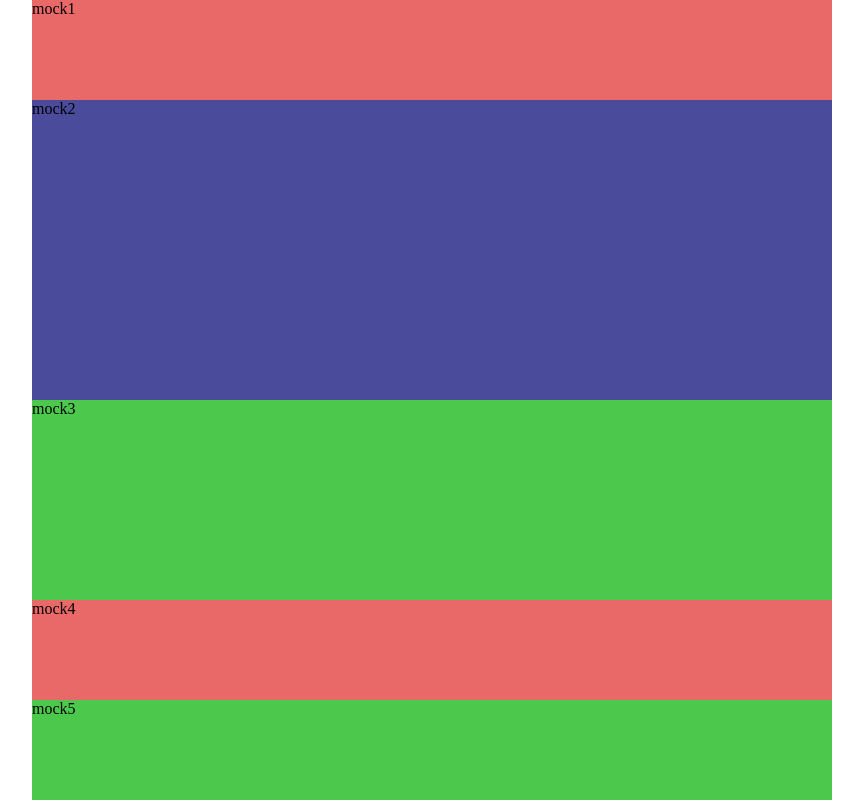
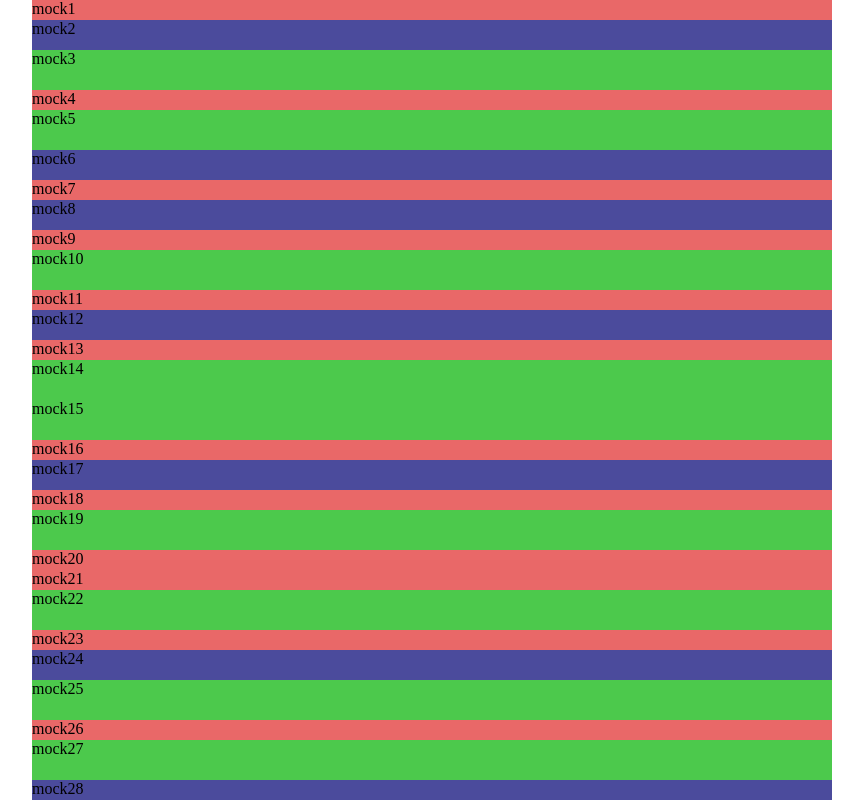
Before and after one commit to zhansingsong/fe-tutorial, a plain HTML site: page virtual-list/demo/list.html in a window 1280 px wide. Shown: the whole page, without its empty margins (208-1071 px from the left). Drawn offline with Linux system fonts and the light colour scheme.

Commit message:
update demo

```diff
--- a/virtual-list/demo/data.json
+++ b/virtual-list/demo/data.json
@@ -40,7 +40,38 @@
     {"text": "mock36", "type": 1},
     {"text": "mock37", "type": 2},
     {"text": "mock38", "type": 3},
-    {"text": "mock39", "type": 3},
-    {"text": "mock40", "type": 2}
+    {"text": "mock39", "type": 1},
+    {"text": "mock40", "type": 3},
+    {"text": "mock41", "type": 2},
+    {"text": "mock42", "type": 1},
+    {"text": "mock43", "type": 3},
+    {"text": "mock44", "type": 1},
+    {"text": "mock45", "type": 3},
+    {"text": "mock46", "type": 3},
+    {"text": "mock47", "type": 2},
+    {"text": "mock48", "type": 3},
+    {"text": "mock49", "type": 3},
+    {"text": "mock50", "type": 2},
+    {"text": "mock51", "type": 3},
+    {"text": "mock52", "type": 3},
+    {"text": "mock53", "type": 3},
+    {"text": "mock54", "type": 1},
+    {"text": "mock55", "type": 2},
+    {"text": "mock56", "type": 1},
+    {"text": "mock57", "type": 2},
+    {"text": "mock58", "type": 1},
+    {"text": "mock59", "type": 2},
+    {"text": "mock60", "type": 3},
+    {"text": "mock61", "type": 1},
+    {"text": "mock62", "type": 1},
+    {"text": "mock63", "type": 2},
+    {"text": "mock64", "type": 1},
+    {"text": "mock65", "type": 3},
+    {"text": "mock66", "type": 2},
+    {"text": "mock67", "type": 3},
+    {"text": "mock68", "type": 2},
+    {"text": "mock69", "type": 3},
+    {"text": "mock70", "type": 2},
+    {"text": "mock71", "type": 1}
   ]
 }
--- a/virtual-list/demo/list.html
+++ b/virtual-list/demo/list.html
@@ -4,7 +4,7 @@
   <meta charset="UTF-8">
   <meta name="viewport" content="width=device-width, initial-scale=1.0">
   <meta http-equiv="X-UA-Compatible" content="ie=edge">
-  <title>VList</title>
+  <title>List</title>
 </head>
 <body>
   <style>
@@ -19,17 +19,17 @@
     }
     .type1{
       width: 100%;
-      height: 100px;
+      height: 20px;
       background: rgb(233, 104, 104);
     }
     .type2{
       width: 100%;
-      height: 200px;
+      height: 40px;
       background: rgb(76, 201, 76);
     }
     .type3{
       width: 100%;
-      height: 300px;
+      height: 30px;
       background: rgb(75, 75, 156);
     }
     .container{
@@ -45,7 +45,7 @@
   </section>
   <script src="list.js"></script>
   <script>
-    const heights = [0, 100, 200, 300];
+    const heights = [0, 20, 40, 30];
 
     const vlist = new List(document.querySelector('.container'), '/data.json', {
       triggerDistance: 200,
--- a/virtual-list/demo/list.js
+++ b/virtual-list/demo/list.js
@@ -58,6 +58,8 @@ class List {
     });
     // 填充 fragment
     this.scroller.appendChild(fragment);
+    console.log('总条数：', this.scroller.children.length);
+
   }
 
   bindEvent() {
@@ -70,7 +72,7 @@ class List {
         return;
       }
       // 第一次 或 触发距离
-      if (init || self.scrollHeight - scrollTop - self.containerHeight <=
+      if (!init || self.scroller.clientHeight - scrollTop - self.containerHeight <=
           self.config.triggerDistance
       ) {
         self.pending = true;
@@ -83,6 +85,6 @@ class List {
     };
     this.element.addEventListener('scroll', onScroll, false);
     // 初始化
-    onScroll(true);
+    onScroll();
   }
 }
--- a/virtual-list/demo/vlist.js
+++ b/virtual-list/demo/vlist.js
@@ -142,6 +142,7 @@ class VList {
     });
     // 更新 currentTotal
     this.currentTotal = this.currentIndex + 1;
+    console.log('总条数：', this.currentTotal);
     this.computeScrollHeight();
     this.renderChunk(this.element.scrollTop);
   }
```
Also changed, not shown: virtual-list/demo/vlist.html (+4 -4 lines).
